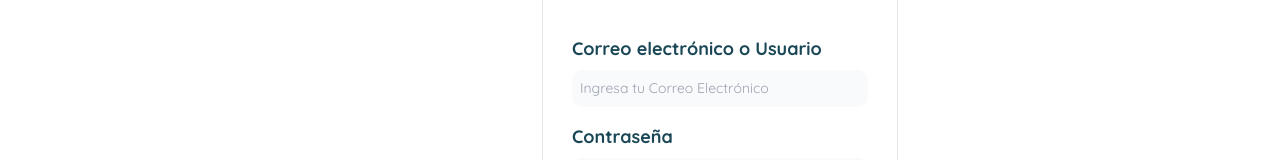
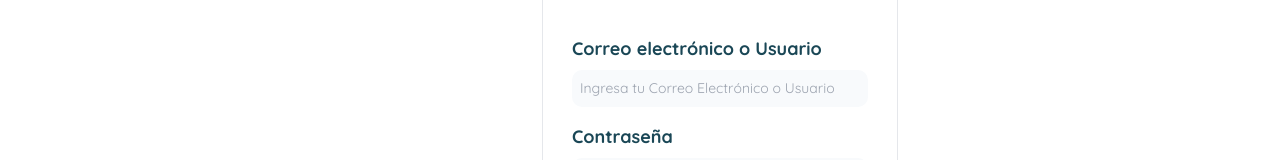
Before and after one commit to bootcamp-uchile-2024/grupo-3-frontend, a React (Vite) app: page /login in a window 1280 px wide. Shown: the part 274-434 px from the top of the page. Built offline with nearby package versions, Linux system fonts and the light colour scheme.

Commit message:
modificaciones LoginForm back (username -> usernameoremail)

```diff
--- a/docker-compose.yml
+++ b/docker-compose.yml
@@ -23,7 +23,7 @@ services:
       - 'migrate'
 
   backend-prod:
-    image: nicolasf1/cotiledonapp:1.11.5
+    image: nicolasf1/cotiledonapp:1.12.0
     depends_on:
       - database-prod
     environment:
--- a/src/pages/LoginForm.tsx
+++ b/src/pages/LoginForm.tsx
@@ -7,12 +7,12 @@ const LoginForm: React.FC = () => {
   const navigate = useNavigate();
 
   const [formData, setFormData] = useState({
-    username: '',
+    usernameOrEmail: '',
     password: ''
   });
 
   const [errors, setErrors] = useState({
-    usernameError: '',
+    usernameOrEmailError: '',
     passwordError: '',
     generalError: ''
   });
@@ -36,7 +36,7 @@ const LoginForm: React.FC = () => {
           'Content-Type': 'application/json',
         },
         body: JSON.stringify({
-          username: formData.username,
+          usernameOrEmail: formData.usernameOrEmail,
           password: formData.password,
         }),
       });
@@ -92,13 +92,13 @@ const LoginForm: React.FC = () => {
               <Form.Label>Correo electrónico o Usuario</Form.Label>
               <Form.Control
                 type="text"
-                name="username"
-                placeholder="Ingresa tu Correo Electrónico"
-                value={formData.username}
+                name="usernameOrEmail"
+                placeholder="Ingresa tu Correo Electrónico o Usuario"
+                value={formData.usernameOrEmail}
                 onChange={handleInputChange}
-                isInvalid={!!errors.usernameError}
+                isInvalid={!!errors.usernameOrEmailError}
               />
-              <Form.Control.Feedback type="invalid">{errors.usernameError}</Form.Control.Feedback>
+              <Form.Control.Feedback type="invalid">{errors.usernameOrEmailError}</Form.Control.Feedback>
 
               <Form.Label>Contraseña</Form.Label>
               <Form.Control
```
Also changed, not shown: 1 other file (tests, documents, lock files or other folders).
